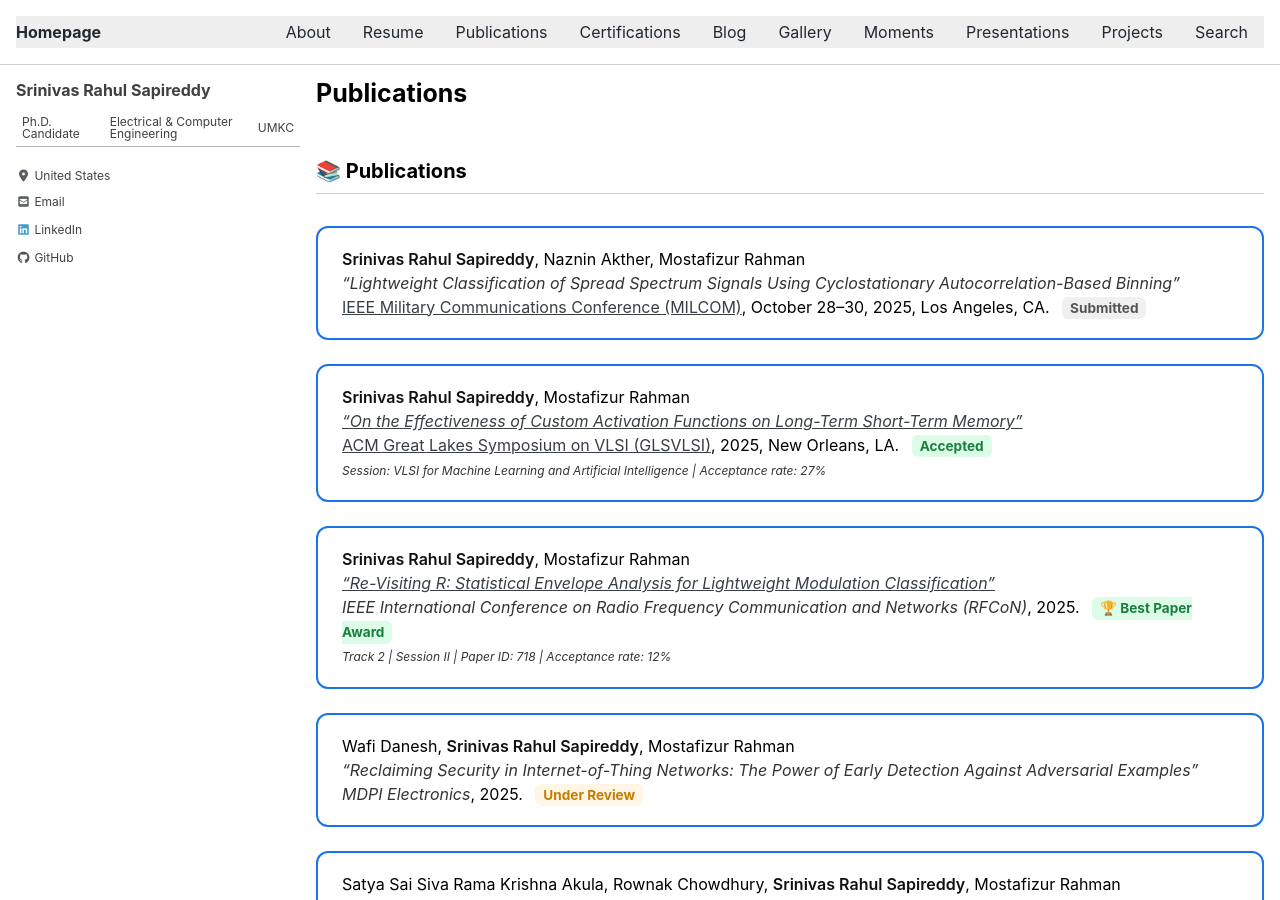
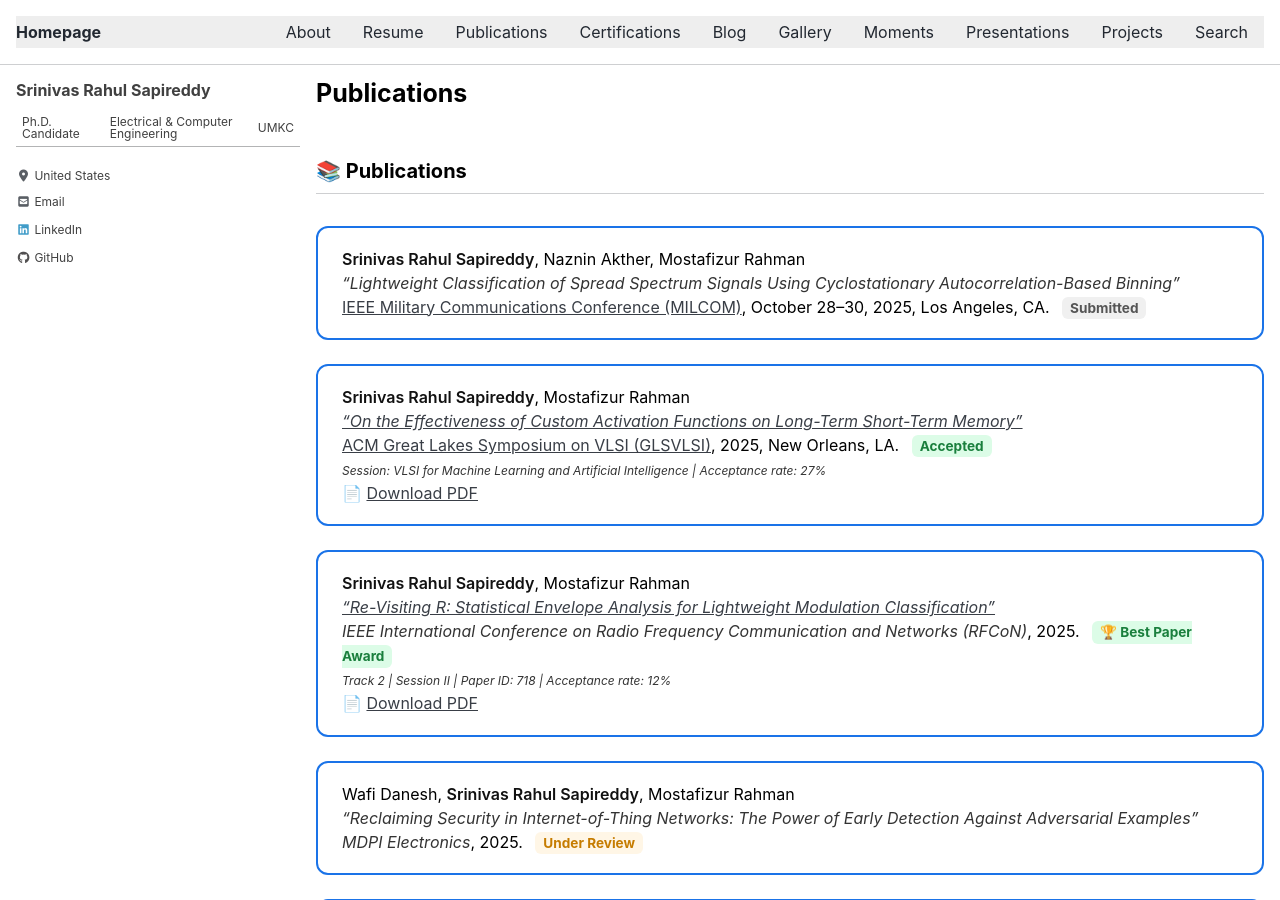
Before and after one commit to srsapireddy/srsapireddy.github.io, a Jekyll site: the page built from _pages/publications.md, in a window 1280 px wide and 900 px high. Built offline with Jekyll 4.4.1, drawn with Linux system fonts in a browser that asks for light colours; cached includes are drawn as plain includes; nearby versions of some CDN libraries.

Commit message:
Update publications.md

```diff
--- a/_pages/publications.md
+++ b/_pages/publications.md
@@ -95,20 +95,24 @@ permalink: /publications/
       <a href="https://milcom.org" target="_blank">IEEE Military Communications Conference (MILCOM)</a>, October 28–30, 2025, Los Angeles, CA.
       <span class="status pending">Submitted</span>
     </div>
-    <div class="pub-card">
-      <strong>Srinivas Rahul Sapireddy</strong>, Mostafizur Rahman<br>
-      <em><a href="https://dl.acm.org/doi/10.1145/3716368.3735217" target="_blank">“On the Effectiveness of Custom Activation Functions on Long-Term Short-Term Memory”</a></em><br>
-      <a href="https://dl.acm.org/doi/10.1145/3716368.3735217" target="_blank">ACM Great Lakes Symposium on VLSI (GLSVLSI)</a>, 2025, New Orleans, LA.
-      <span class="status accepted">Accepted</span><br>
-      <small><em>Session: VLSI for Machine Learning and Artificial Intelligence | Acceptance rate: 27%</em></small>
-    </div>
-    <div class="pub-card">
-      <strong>Srinivas Rahul Sapireddy</strong>, Mostafizur Rahman<br>
-      <em><a href="https://arxiv.org/abs/2506.19956" target="_blank">“Re-Visiting R: Statistical Envelope Analysis for Lightweight Modulation Classification”</a></em><br>
-      <em>IEEE International Conference on Radio Frequency Communication and Networks (RFCoN)</em>, 2025.
-      <span class="status accepted">🏆 Best Paper Award</span><br>
-      <small><em>Track 2 | Session II | Paper ID: 718 | Acceptance rate: 12%</em></small>
-    </div>
+  <div class="pub-card">
+    <strong>Srinivas Rahul Sapireddy</strong>, Mostafizur Rahman<br>
+    <em><a href="https://dl.acm.org/doi/10.1145/3716368.3735217" target="_blank">“On the Effectiveness of Custom Activation Functions on Long-Term Short-Term Memory”</a></em><br>
+    <a href="https://dl.acm.org/doi/10.1145/3716368.3735217" target="_blank">ACM Great Lakes Symposium on VLSI (GLSVLSI)</a>, 2025, New Orleans, LA.
+    <span class="status accepted">Accepted</span><br>
+    <small><em>Session: VLSI for Machine Learning and Artificial Intelligence | Acceptance rate: 27%</em></small><br>
+    📄 <a href="/images/GLSVLSI2025_CustomActivation.pdf" target="_blank">Download PDF</a>
+  </div>
+
+  <div class="pub-card">
+    <strong>Srinivas Rahul Sapireddy</strong>, Mostafizur Rahman<br>
+    <em><a href="https://arxiv.org/abs/2506.19956" target="_blank">“Re-Visiting R: Statistical Envelope Analysis for Lightweight Modulation Classification”</a></em><br>
+    <em>IEEE International Conference on Radio Frequency Communication and Networks (RFCoN)</em>, 2025.
+    <span class="status accepted">🏆 Best Paper Award</span><br>
+    <small><em>Track 2 | Session II | Paper ID: 718 | Acceptance rate: 12%</em></small><br>
+    📄 <a href="/images/PID718" target="_blank">Download PDF</a>
+  </div>
+
     <div class="pub-card">
       Wafi Danesh, <strong>Srinivas Rahul Sapireddy</strong>, Mostafizur Rahman<br>
       <em>“Reclaiming Security in Internet-of-Thing Networks: The Power of Early Detection Against Adversarial Examples”</em><br>
```
